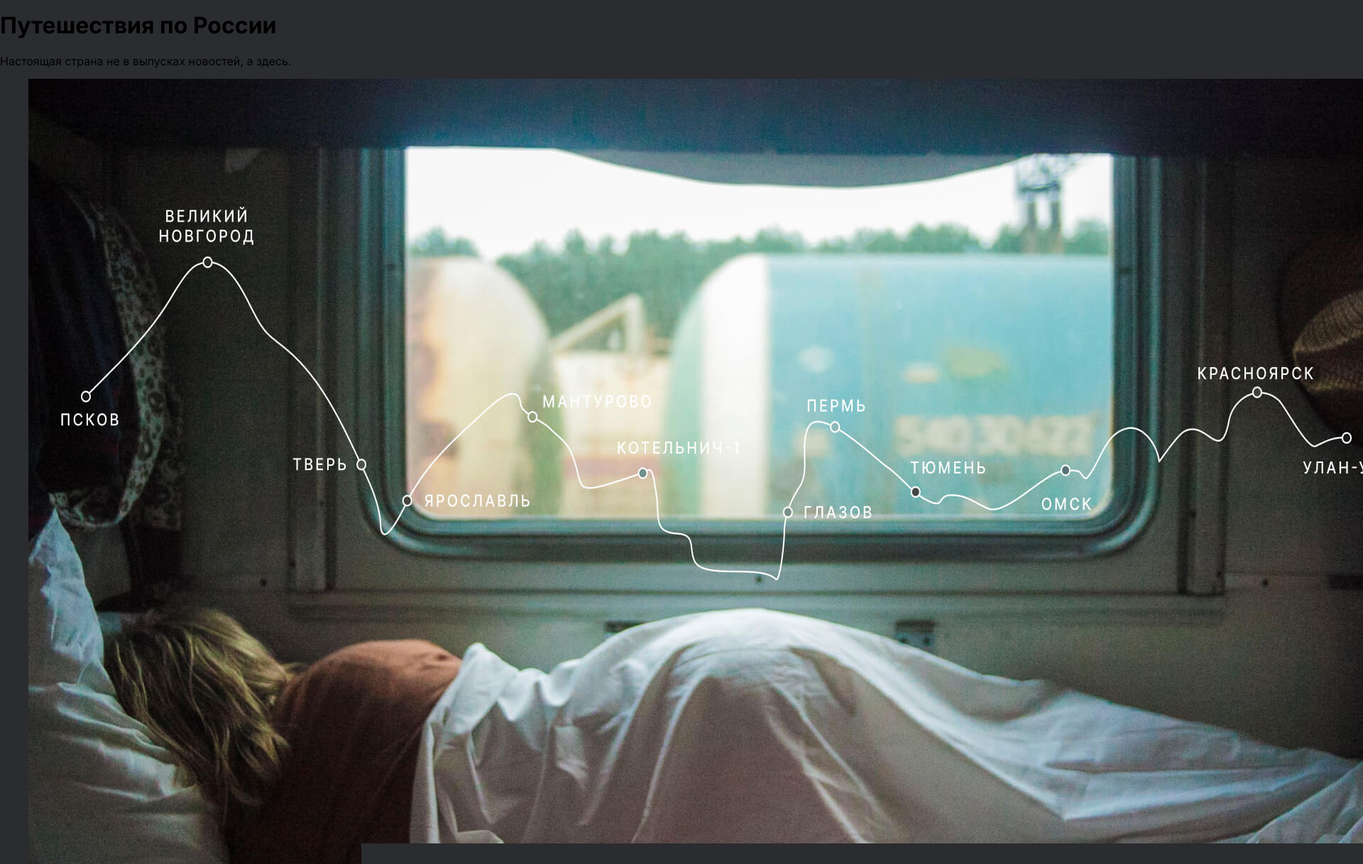
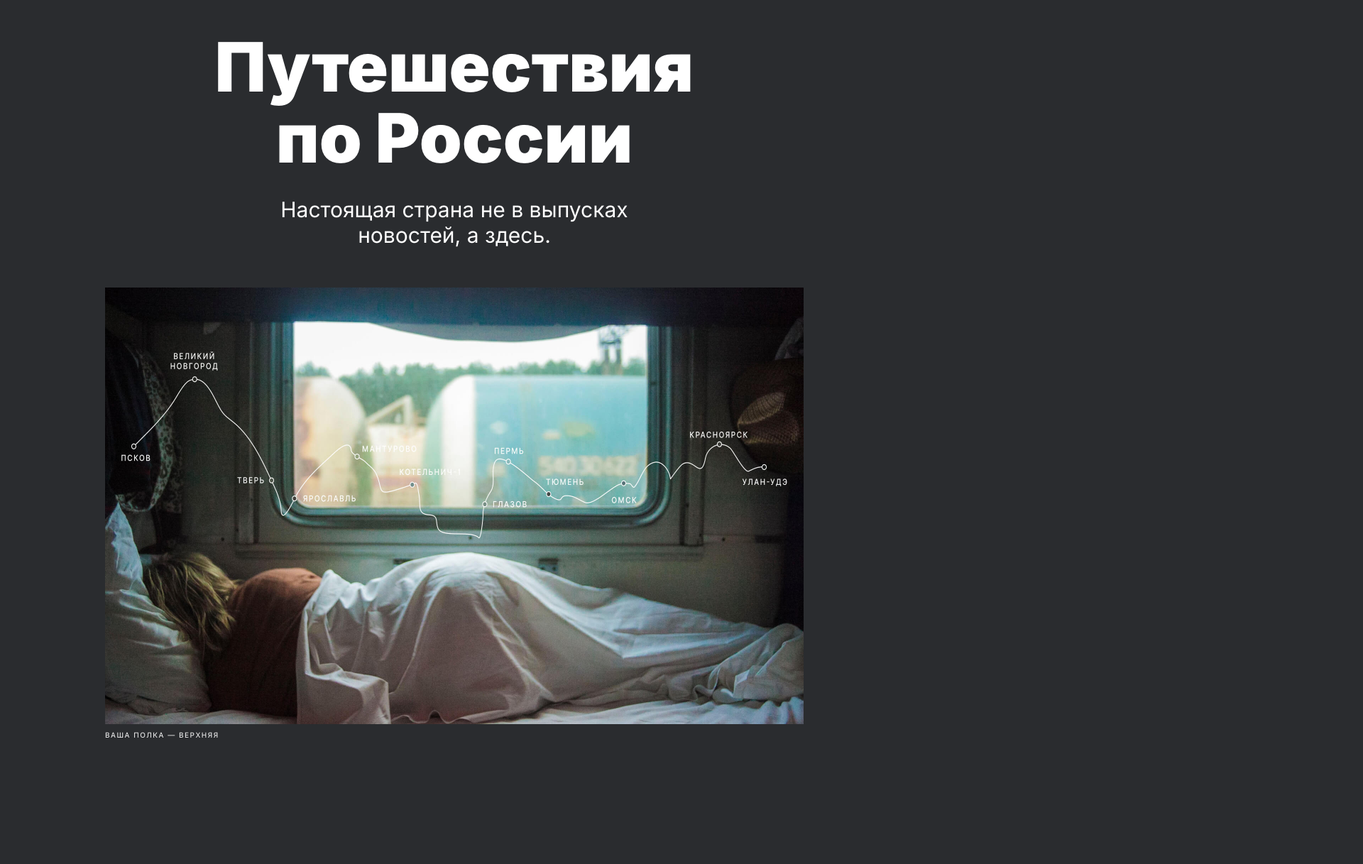
Before and after one commit to OrtiesPN/russian-travel, a plain HTML site: page index.html in a window 1280 px wide. Shown: the part 83-1300 px from the top of the page at 71% size, 1920 px wide, since content can reach past the window. After the commit the page ends 1125 px from the top, so only its background shows below. Drawn offline with Linux system fonts and the light colour scheme.

Commit message:
Определил стили для блока lead

```diff
--- a/index.html
+++ b/index.html
@@ -20,7 +20,7 @@
         <h1 class="lead__title">Путешествия по России</h1>
         <p class="lead__subtitle">Настоящая страна не в выпусках
             новостей, а здесь.</p>
-        <figure>
+        <figure class="lead__figure">
             <img class="lead__image" src="/images/lead-polka.jpg" alt="Карта путешествия по Росии">
             <figcaption class="lead__caption">ваша полка — верхняя</figcaption>
             </figure>
--- a/pages/index.css
+++ b/pages/index.css
@@ -13,11 +13,11 @@
     margin: 0 auto;
     display: flex;
     flex-direction: column;
-    justify-content: center;
+    align-items: center;
 }
 
 .header{
-    width: calc(100% - 32px);
+    width: calc(100% - 2*16px);
     margin: 0 auto;
     padding-top: 16px;
     display: flex;
@@ -54,7 +54,7 @@
 
 @media (min-width: 768px){
     .header{
-        width: calc(100% - 48px);
+        width: calc(100% - 2*24px);
         padding-top: 28px;
     }
     .header__logo{
@@ -68,6 +68,107 @@
 
 @media (min-width: 1024px){
     .header{
-        width: calc(100% - 96px);
+        width: calc(100% - 2*48px);
     }
 }
+
+.lead{
+    padding-top: 48px;
+    width: 100%;
+    display: flex;
+    flex-direction: column;
+    align-items: center;
+}
+
+.lead__title{
+    color: #FFFFFF;
+    margin: 0;
+    max-width: 288px;
+    font-family: 'Inter';
+    font-style: normal;
+    font-weight: 900;
+    font-size: 40px;
+    line-height: 1.1;
+    text-align: center;
+}
+
+.lead__subtitle{
+    max-width: 288px;
+    margin: 16px 0 0 0;
+    color: #FFFFFF;
+    font-family: 'Inter';
+    font-style: normal;
+    font-weight: 400;
+    font-size: 16px;
+    line-height: 1.25;
+    text-align: center;
+}
+
+.lead__figure{
+    margin: 40px 0 0 0;
+    width: 100%;
+}
+
+.lead__image{
+    width: 100%;
+    object-fit: cover;
+}
+
+.lead__caption{
+    margin: 8px 0 0 16px;
+    color: #FFFFFF;
+    font-family: 'Inter';
+    font-style: normal;
+    font-weight: 400;
+    font-size: 10px;
+    line-height: 1.4;
+    letter-spacing: 1.5px;
+    text-transform: uppercase;
+}
+
+@media (min-width: 768px){
+    .lead__title{
+        font-size: 96px;
+        line-height: 1.04;
+        max-width: 720px;
+    }
+    .lead__subtitle{
+        margin: 32px 0 0 0;
+        font-size: 30px;
+        line-height: 1.2;
+        max-width: 640px;
+    }
+    .lead__figure{
+        margin: 56px 0 0 0;
+    }
+    .lead__caption{
+        margin: 8px 0 0 24px;
+    }
+}
+
+@media (min-width: 1024px){
+    .lead__figure{
+        display: flex;
+        flex-direction: column;
+        align-items: center;
+    }
+    .lead__image{
+        width: calc(100% - 2*48px);
+    }
+    .lead__caption{
+        margin: 8px 0 0 48px;
+        align-self: flex-start;
+    }
+}
+
+@media screen and (min-width: 1280px){
+    .page__container{
+        max-width: 1280px;
+    }
+    .lead__image{
+        width: 984px;
+    }
+    .lead__caption{
+        margin: 8px 0 0 148px;
+    }
+}
```
